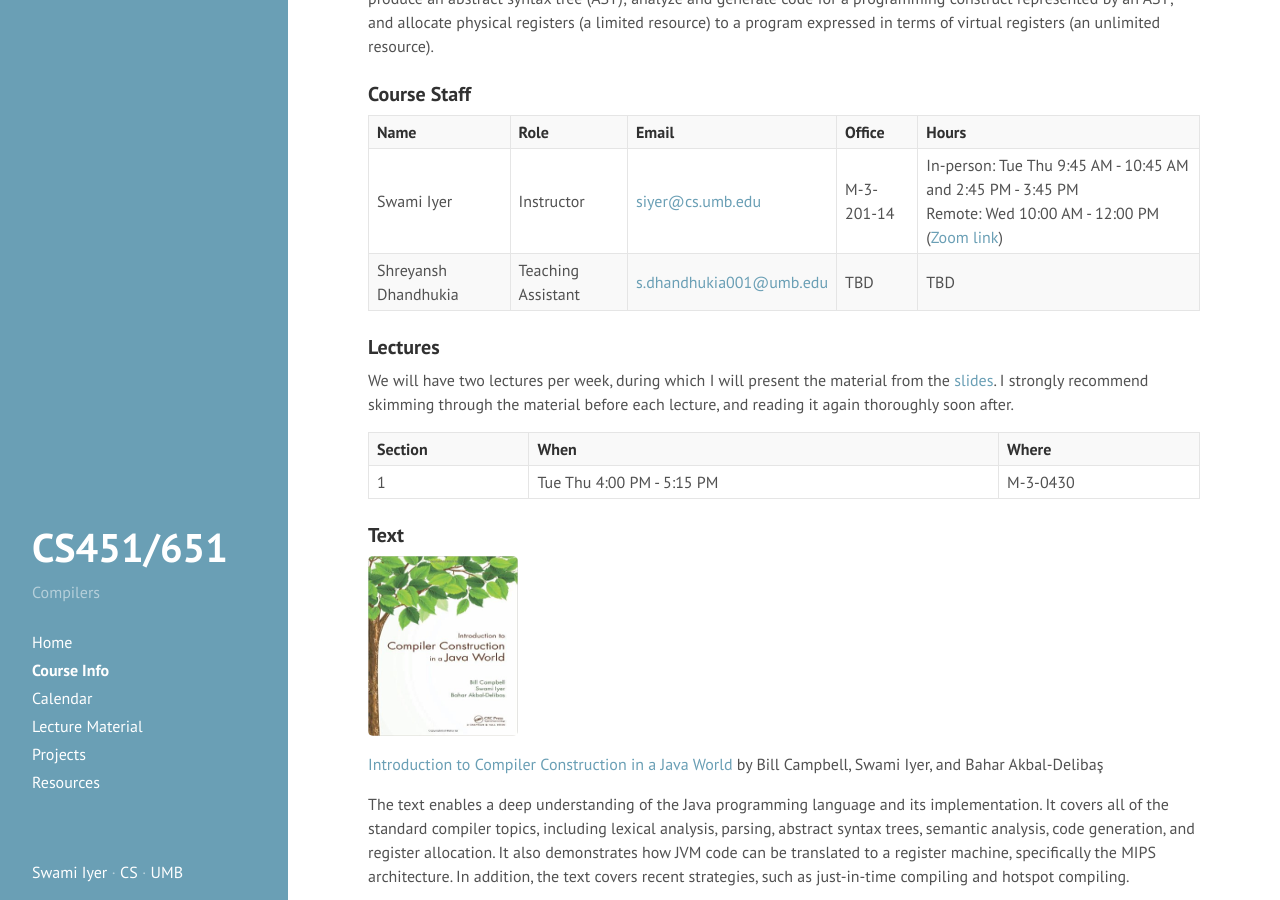
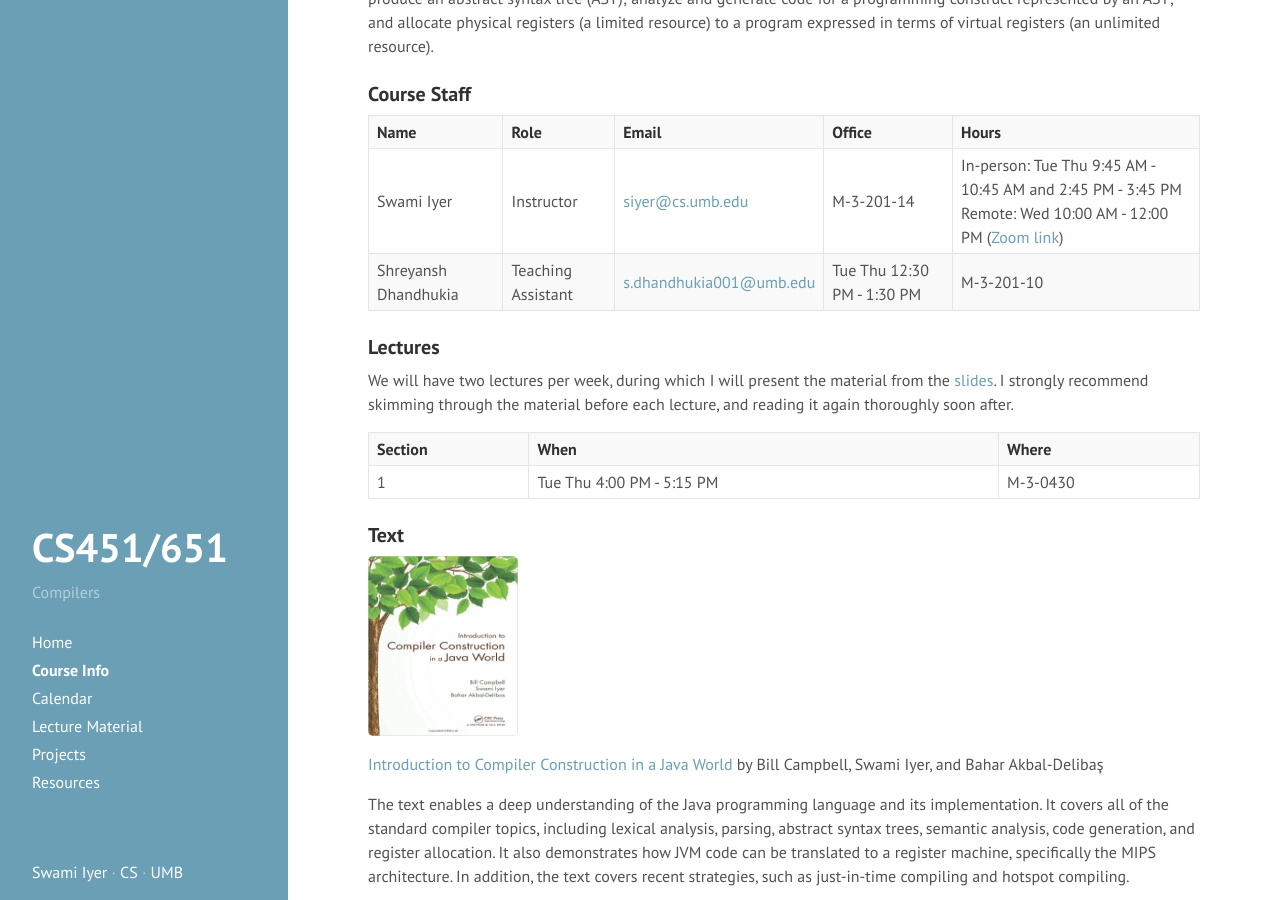
Before and after one commit to swamiiyer/swamiiyer.github.io, a Jekyll site: the page built from _pages/cs451/course_info.md, in a window 1280 px wide and 900 px high, scrolled down 415 px. Built offline with Jekyll 4.4.1, drawn with Linux system fonts in a browser that asks for light colours.

Commit message:
added TA office hours

```diff
--- a/_pages/cs451/course_info.md
+++ b/_pages/cs451/course_info.md
@@ -17,7 +17,7 @@ This course meets [program outcomes](http://www.cs.umb.edu/cs_bs) 1a (demonstrat
 
 | **Name** | **Role** | **Email** | **Office** | **Hours** |
 Swami Iyer | Instructor | [siyer@cs.umb.edu](siyer@cs.umb.edu) | M-3-201-14 | In-person: Tue Thu 9:45 AM - 10:45 AM and 2:45 PM - 3:45 PM <br/> Remote: Wed 10:00 AM - 12:00 PM ([Zoom link](https://umassboston.zoom.us/j/8790346943?pwd=N1VCR0RnbnJhNVpBZEprbmdFcVF0Zz09)) |
-Shreyansh Dhandhukia | Teaching Assistant | [s.dhandhukia001@umb.edu](s.dhandhukia001@umb.edu) | TBD | TBD
+Shreyansh Dhandhukia | Teaching Assistant | [s.dhandhukia001@umb.edu](s.dhandhukia001@umb.edu) | Tue Thu 12:30 PM - 1:30 PM | M-3-201-10
 
 ### Lectures
 
```
